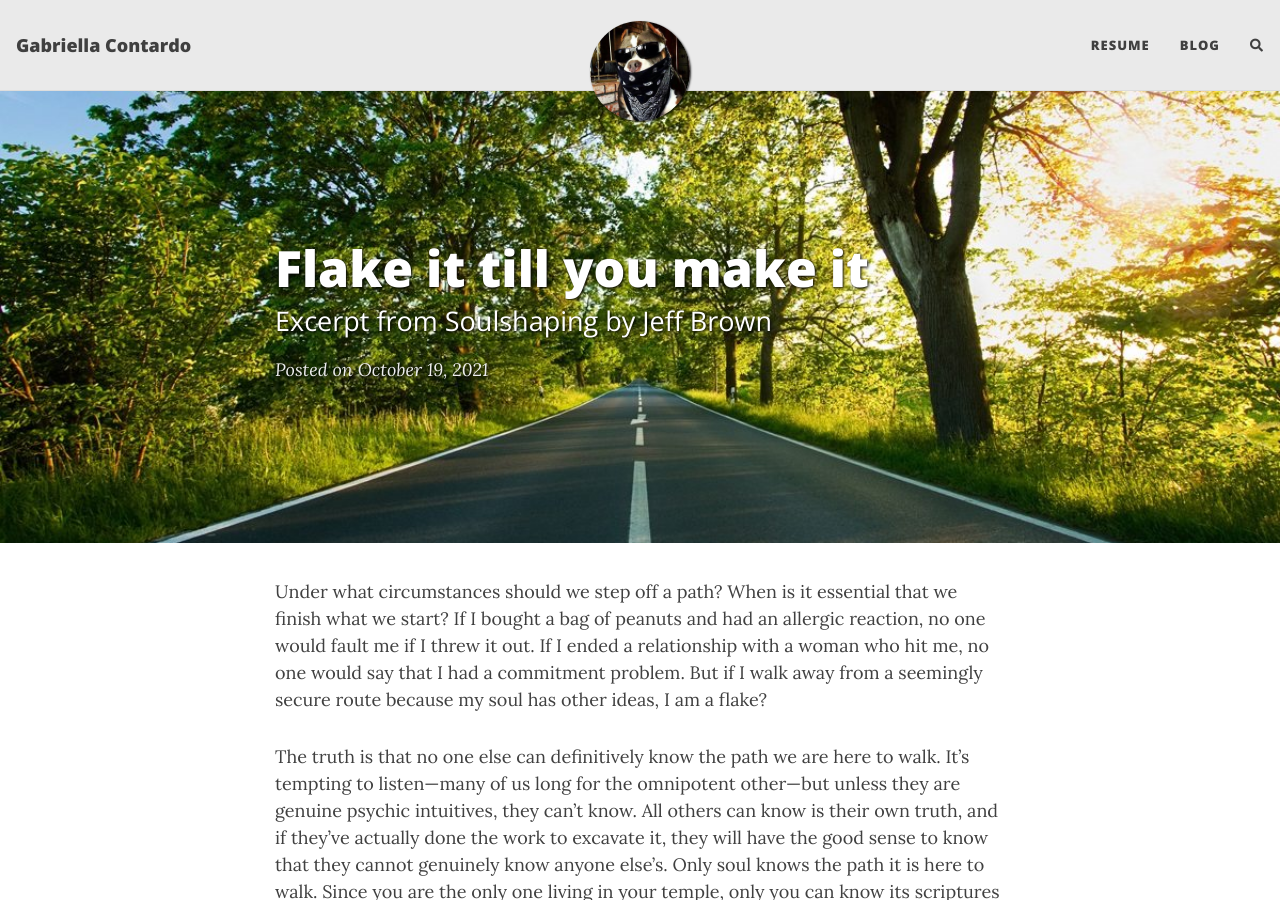
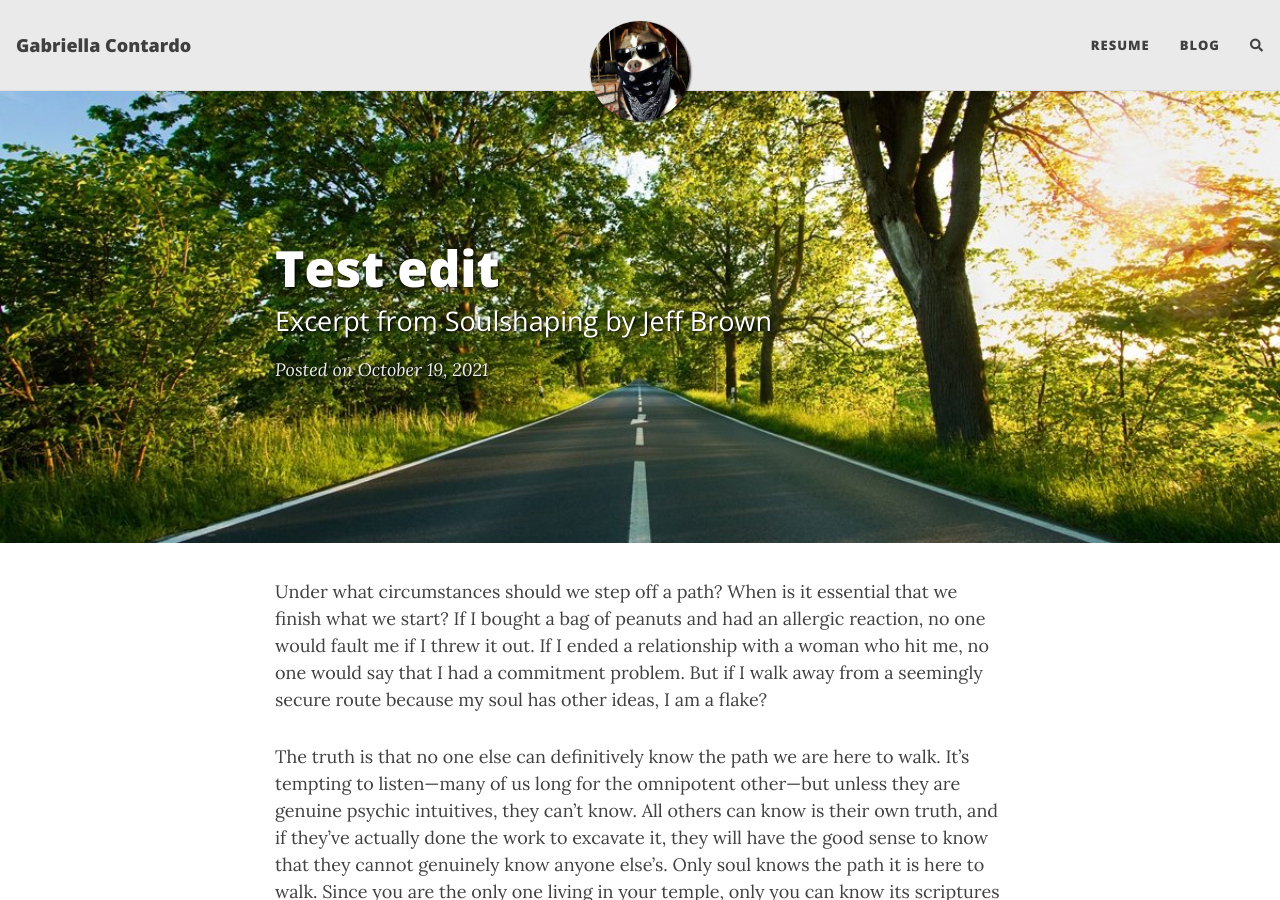
Before and after one commit to contardog/test_webpage, a Jekyll site: the page built from _posts/2021-10-19-post_test.md, in a window 1280 px wide and 900 px high. Built offline with Jekyll 4.4.1, drawn with Linux system fonts in a browser that asks for light colours; nearby versions of some CDN libraries; comment, search, counter and statistics services are not loaded.

Commit message:
first comit test

```diff
--- a/_posts/2021-10-19-post_test.md
+++ b/_posts/2021-10-19-post_test.md
@@ -1,6 +1,6 @@
 ---
 layout: post
-title: Flake it till you make it
+title: Test edit
 subtitle: Excerpt from Soulshaping by Jeff Brown
 cover-img: /assets/img/path.jpg
 thumbnail-img: /assets/img/thumb.png
```
